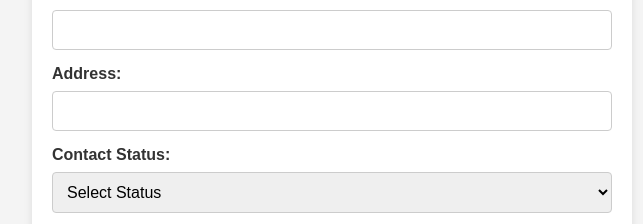
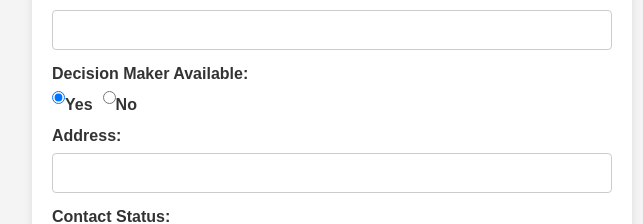
Before and after one commit to Swapnilchavan13/Kalkata, a React (Create React App) app in the folder system/: page /merchantdata in a window 1280 px wide. Shown: the part 609-833 px from the top of the page, without its empty margins (308-951 px from the left). Built offline with nearby package versions, Linux system fonts and the light colour scheme; sample sign-in values are in the browser's storage.

Commit message:
updated code added the decision maker field

```diff
--- a/system/src/Component/Merchantdatacollection.jsx
+++ b/system/src/Component/Merchantdatacollection.jsx
@@ -25,6 +25,7 @@ export const Merchantdatacollection = () => {
     shopFrontImage: null,
     streetImage: null,
     mobileNumber: localStorage.getItem('mobileNumber') || '', // Retrieve mobile number
+    decisionMakerAvailable: 'Yes', // Default to "Yes"
   });
 
   const [subCategories, setSubCategories] = useState([]);
@@ -148,6 +149,7 @@ export const Merchantdatacollection = () => {
           shopFrontImage: null,
           streetImage: null,
           mobileNumber: localStorage.getItem('mobileNumber') || '',
+          decisionMakerAvailable: 'Yes',
         });
         setSubCategories([]);
         navigate('/dashboard'); // Redirect to the dashboard
@@ -257,6 +259,34 @@ export const Merchantdatacollection = () => {
             required
           />
         </div>
+
+        <div>
+          <label>Decision Maker Available:</label>
+          <div style={{ display: 'flex', gap: '10px', alignItems: 'center' }}>
+            <label style={{ display: 'flex', alignItems: 'center' }}>
+              <input
+                type="radio"
+                name="decisionMakerAvailable"
+                value="Yes"
+                checked={formData.decisionMakerAvailable === 'Yes'}
+                onChange={handleChange}
+              />
+              Yes
+            </label>
+            <label style={{ display: 'flex', alignItems: 'center' }}>
+              <input
+                type="radio"
+                name="decisionMakerAvailable"
+                value="No"
+                checked={formData.decisionMakerAvailable === 'No'}
+                onChange={handleChange}
+              />
+              No
+            </label>
+          </div>
+        </div>
+
+
         <div>
           <label>Address:</label>
           <input
```
